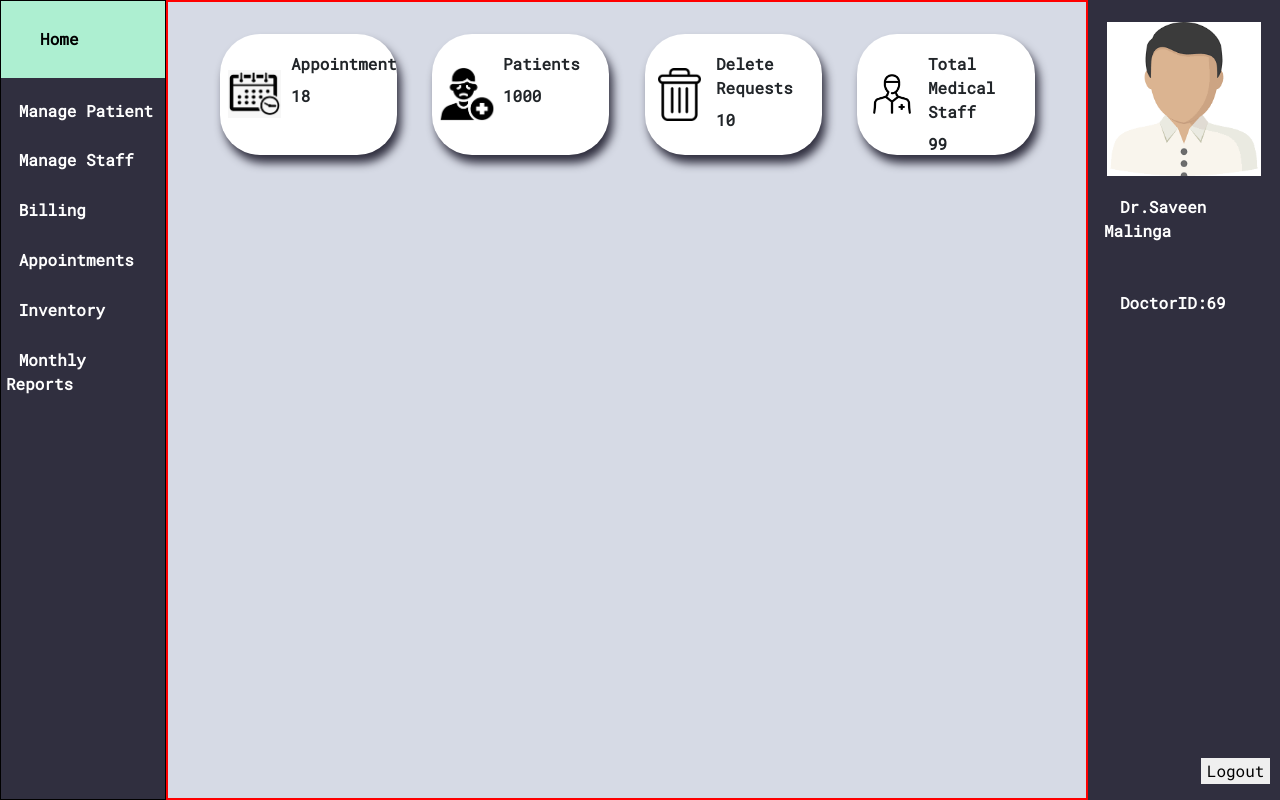
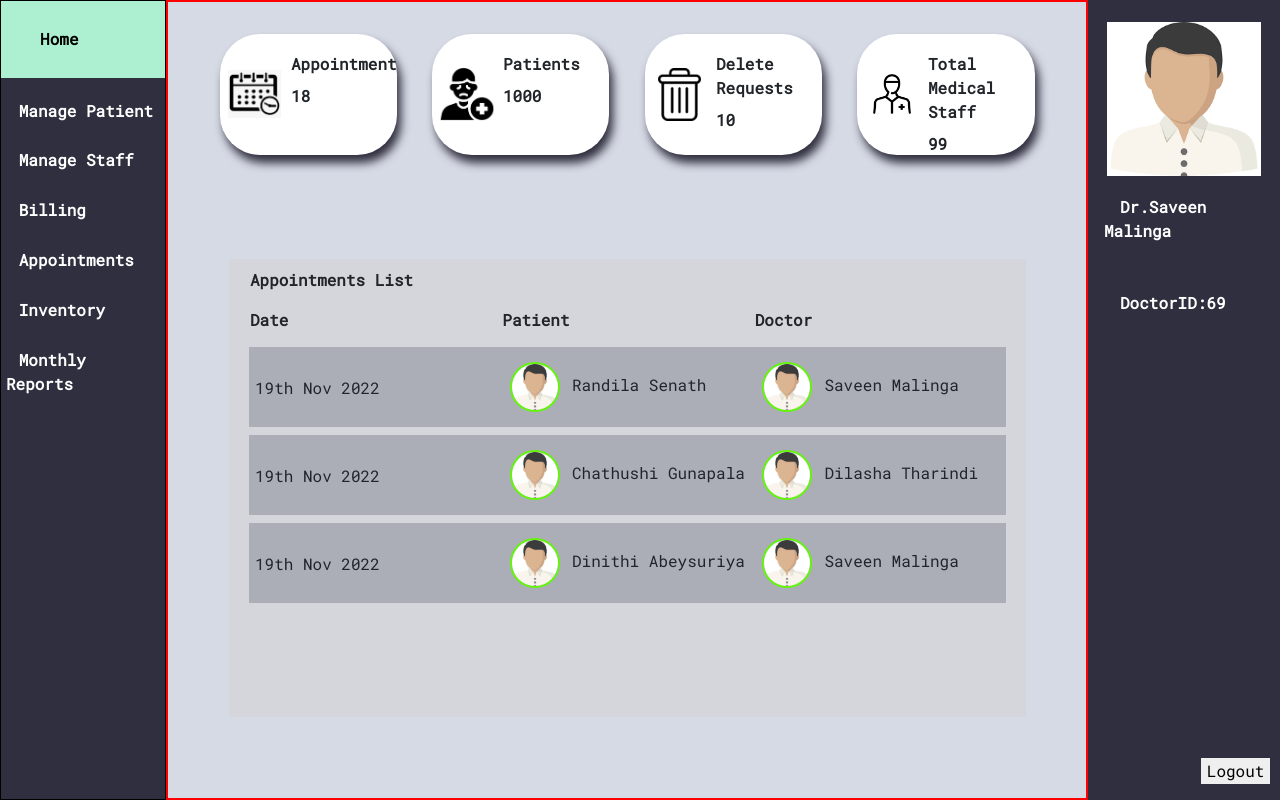
Before and after one commit to Randila/Project-Aid, a PHP site: page /dashboard.html in a window 1280 px wide. Run offline with PHP 8.4, Linux system fonts and the light colour scheme; lists and menus that the app fills with data are empty.

Commit message:
started manage patient div

```diff
--- a/Final Try/dashboard.css
+++ b/Final Try/dashboard.css
@@ -155,3 +155,49 @@ body {
     font-size: 2vh;
     margin-bottom: 1vh;
 }
+
+.appointmentListdiv {
+    background-color: rgb(213, 214, 219);
+    /* border: 1px solid black; */
+    width: 90%;
+    height: 60%;
+    margin: auto;
+    margin-top: 10%;
+    contain: content;
+}
+
+.appointmentsTable {
+    margin: auto;
+    width: 95%;
+    /* height: 100%; */
+    /* background-color: #555; */
+}
+
+.appointmentsTable td {
+    text-indent: 2%;
+    width: 20%;
+    height: 10vh;
+    background-color: rgb(171, 174, 183);
+}
+
+.appointmentsTable th {
+    height: 5vh;
+    width: 20%;
+}
+
+.appointmentTile {
+    display: block;
+    margin-block-start: 1vh;
+}
+
+.patientImg {
+    width: 20%;
+    height: auto;
+    border-radius: 50%;
+    border: 2px solid rgb(98, 246, 8);
+    margin: 1%;
+}
+
+.appointmentsTable p {
+    display: inline;
+}
--- a/Final Try/dashboard.html
+++ b/Final Try/dashboard.html
@@ -80,9 +80,126 @@
                 </div>
             </div>
 
+            <div class="appointmentListdiv">
+                <table border="0" class="appointmentsTable">
+                    <!-- <caption>Appointments List</caption> -->
+                    <tr>
+                        <th>
+                            Appointments List
+                        </th>
+                    </tr>
+                    <tr>
+                        <th>Date</th>
+                        <th>Patient</th>
+                        <th>Doctor</th>
+                    </tr>
+                </table>
+                <div class="appointmentTile">
+                    <table border="0" class="appointmentsTable">
+                        <tr>
+                            <td>
+                                <p>19th Nov 2022</p>
+                            </td>
+                            <td>
+                                <img src="src/userimage.png" alt="" class="patientImg">
+                                <!-- <p>Randila Senath</p> -->
+                                <p>Randila Senath </p>
+                            </td>
+                            <td>
+                                <img src="src/userimage.png" alt="" class="patientImg">
+                                <p>Saveen Malinga</p>
+                            </td>
+                        </tr>
+                    </table>
+                </div>
+                <div class="appointmentTile">
+                    <table border="0" class="appointmentsTable">
+                        <tr>
+                            <td>
+                                <p>19th Nov 2022</p>
+                            </td>
+                            <td>
+                                <img src="src/userimage.png" alt="" class="patientImg">
+                                <!-- <p>Randila Senath</p> -->
+                                <p>Chathushi Gunapala </p>
+                            </td>
+                            <td>
+                                <img src="src/userimage.png" alt="" class="patientImg">
+                                <p>Dilasha Tharindi</p>
+                            </td>
+                        </tr>
+                    </table>
+                </div>
+                <div class="appointmentTile">
+                    <table border="0" class="appointmentsTable">
+                        <tr>
+                            <td>
+                                <p>19th Nov 2022</p>
+                            </td>
+                            <td>
+                                <img src="src/userimage.png" alt="" class="patientImg">
+                                <!-- <p>Dinithi Abeysuriya</p> -->
+                                <p>Dinithi Abeysuriya </p>
+                            </td>
+                            <td>
+                                <img src="src/userimage.png" alt="" class="patientImg">
+                                <p>Saveen Malinga</p>
+                            </td>
+                        </tr>
+                    </table>
+                </div>
+
+            </div>
+
         </div>
         <div class="catTwo" style="display: none;" id="Manage Patientdiv">
-            <p>Patient</p>
+            <div class="tileHolder">
+                <div class="homeTile">
+                    <div class="tileinner" style="background-image: url('src/appointments.png');"></div>
+                    <div class="test">
+                        <p>
+                            Appointments
+                        </p>
+                        <p>
+                            18
+                        </p>
+                    </div>
+                </div>
+                <div class="homeTile">
+                    <div class="tileinner" style="background-image: url('src/patient.png');"></div>
+                    <div class="test">
+                        <p>
+                            Patients
+                        </p>
+                        <p>
+                            1000
+                        </p>
+                    </div>
+                </div>
+                <div class="homeTile">
+                    <div class="tileinner" style="background-image:url('src/delete.png');"></div>
+                    <div class="test">
+                        <p>
+                            Delete Requests
+                        </p>
+                        <p>
+                            10
+                        </p>
+                    </div>
+                </div>
+                <div class="homeTile">
+                    <div class="tileinner" style="background-image: url('src/medical\ staff.png');">
+                    </div>
+                    <div class="test">
+                        <p>
+                            Total Medical Staff
+                        </p>
+                        <p>
+                            99
+                        </p>
+                    </div>
+                </div>
+            </div>
         </div>
         <div class="catTwo" style="display: none;" id="Manage Staffdiv">
             <p>staff</p>
```
Also changed, not shown: Final Try/buttonTest.html (added, +80 -0 lines), Final Try/test.html (+8 -80 lines).
